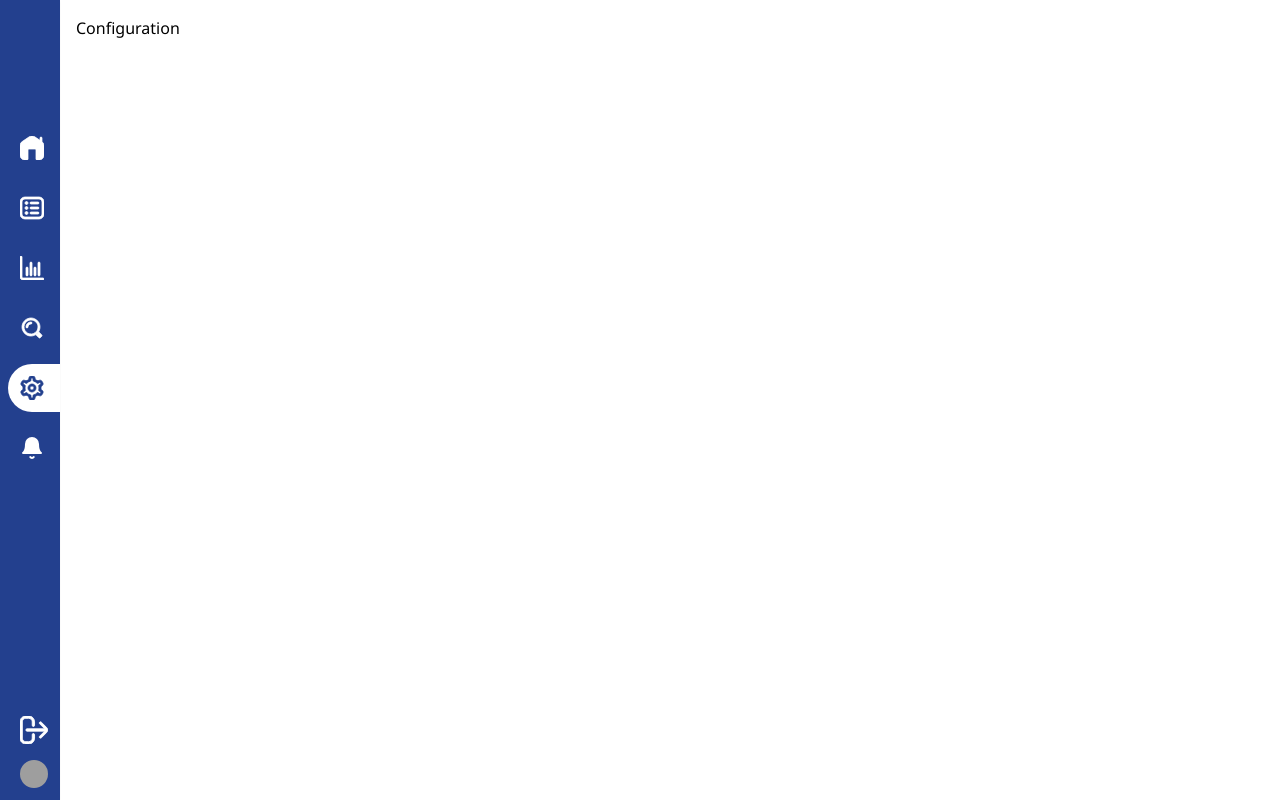
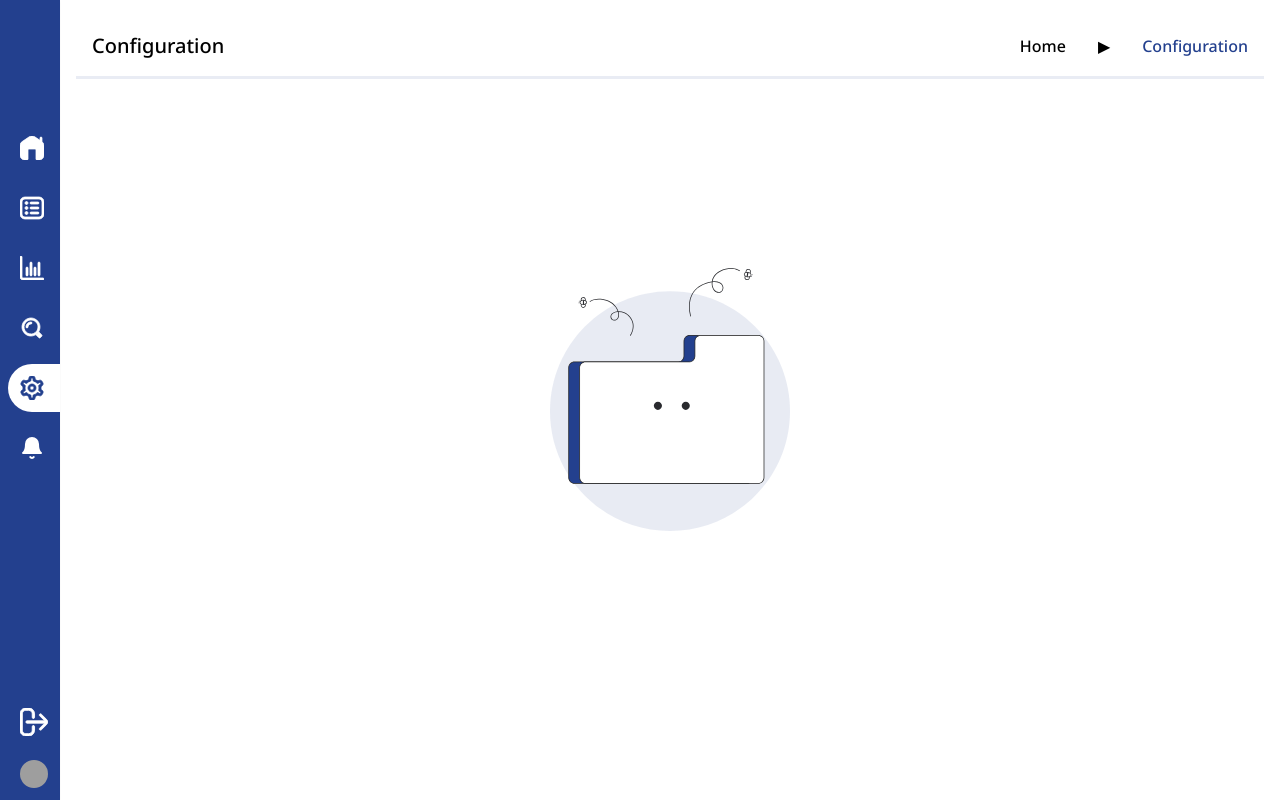
Before and after one commit to An525ish/AAV-labs, a React (Vite) app: page /config in a window 1280 px wide. Built offline with nearby package versions, Linux system fonts and the light colour scheme; grey boxes are pictures that could not be loaded.

Commit message:
added boiler plate to rest of the pages

```diff
--- a/src/components/sidebar/Sidebar.jsx
+++ b/src/components/sidebar/Sidebar.jsx
@@ -1,12 +1,14 @@
 import { createContext } from "react"
 import SignOutIcon from "../icons/SignOut"
+import { useNavigate } from "react-router-dom"
 
 export const SidebarContext = createContext()
 
 const Sidebar = ({ children }) => {
+    const navigate = useNavigate()
 
     const handleLogout = () => {
-        console.log('first')
+        navigate('/auth')
     }
 
     return (
@@ -15,9 +17,9 @@ const Sidebar = ({ children }) => {
 
                 <ul className="flex-1 mt-28">{children}</ul>
 
-                <div className="relative flex flex-col gap-4 p-3">
+                <div className="relative flex flex-col gap-6 p-3">
                     <SignOutIcon
-                        className={'w-7 inline-block group-hover:fill-red'}
+                        className={'w-7 cursor-pointer inline-block group-hover:fill-red'}
                         onClick={handleLogout}
                     />
 
--- a/src/pages/Audit.jsx
+++ b/src/pages/Audit.jsx
@@ -1,7 +1,23 @@
+const Audit = () => {
 
-const Audit = () => {
     return (
-        <div>Audit</div>
+        <div>
+            <div className="flex justify-between items-center px-4 py-4 border-b-[3px] border-secondary">
+                <p className="text-xl font-medium">Audit</p>
+
+                <p className="font-medium">
+                    <span>Home</span>
+                    <span className="mx-8">▶</span>
+                    <span className="text-primary">Audit</span>
+                </p>
+            </div>
+
+            <div className="relative h-[80vh]">
+                <div className="w-full h-full grid place-items-center">
+                    <img src="/images/empty.svg" alt="no-plan" className="w-60" />
+                </div>
+            </div>
+        </div>
     )
 }
 
--- a/src/pages/Configuration.jsx
+++ b/src/pages/Configuration.jsx
@@ -1,7 +1,23 @@
+const Configuration = () => {
 
-const Configuration = () => {
     return (
-        <div>Configuration</div>
+        <div>
+            <div className="flex justify-between items-center px-4 py-4 border-b-[3px] border-secondary">
+                <p className="text-xl font-medium">Configuration</p>
+
+                <p className="font-medium">
+                    <span>Home</span>
+                    <span className="mx-8">▶</span>
+                    <span className="text-primary">Configuration</span>
+                </p>
+            </div>
+
+            <div className="relative h-[80vh]">
+                <div className="w-full h-full grid place-items-center">
+                    <img src="/images/empty.svg" alt="no-plan" className="w-60" />
+                </div>
+            </div>
+        </div>
     )
 }
 
--- a/src/pages/Notification.jsx
+++ b/src/pages/Notification.jsx
@@ -1,7 +1,23 @@
+const Notification = () => {
 
-const Notification = () => {
     return (
-        <div>Notification</div>
+        <div>
+            <div className="flex justify-between items-center px-4 py-4 border-b-[3px] border-secondary">
+                <p className="text-xl font-medium">Notification</p>
+
+                <p className="font-medium">
+                    <span>Home</span>
+                    <span className="mx-8">▶</span>
+                    <span className="text-primary">Notification</span>
+                </p>
+            </div>
+
+            <div className="relative h-[80vh]">
+                <div className="w-full h-full grid place-items-center">
+                    <img src="/images/empty.svg" alt="no-plan" className="w-60" />
+                </div>
+            </div>
+        </div>
     )
 }
 
--- a/src/pages/Status.jsx
+++ b/src/pages/Status.jsx
@@ -1,7 +1,23 @@
+const Status = () => {
 
-const Status = () => {
     return (
-        <div>Status</div>
+        <div>
+            <div className="flex justify-between items-center px-4 py-4 border-b-[3px] border-secondary">
+                <p className="text-xl font-medium">Status</p>
+
+                <p className="font-medium">
+                    <span>Home</span>
+                    <span className="mx-8">▶</span>
+                    <span className="text-primary">Status</span>
+                </p>
+            </div>
+
+            <div className="relative h-[80vh]">
+                <div className="w-full h-full grid place-items-center">
+                    <img src="/images/empty.svg" alt="no-plan" className="w-60" />
+                </div>
+            </div>
+        </div>
     )
 }
 
```
